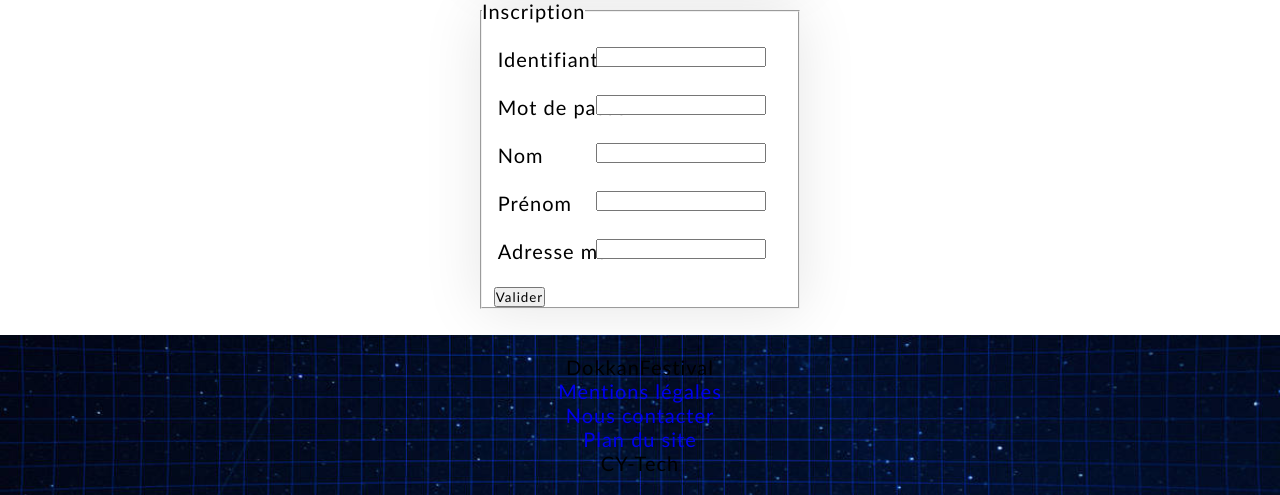
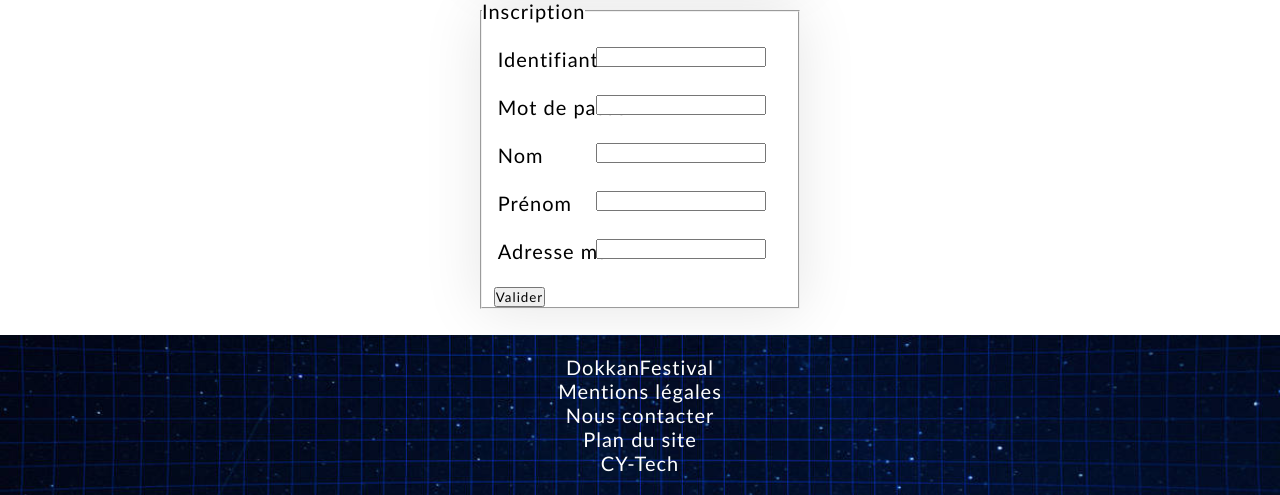
Before and after one commit to kienson/Dev-Web, a PHP site: page /php/id.php in a window 1280 px wide. Shown: the part 518-1013 px from the top of the page. Run offline with PHP 8.4, Linux system fonts and the light colour scheme; the visitor is signed in with stand-in values (Sample User, id 1); data that the repository does not hold is empty.

Commit message:
Update design.css

```diff
--- a/css/design.css
+++ b/css/design.css
@@ -15,9 +15,14 @@ footer {
 	bottom:0%;
 }
 
-footer a p{
+footer a{
   font-family:Trebuchet MS, sans-serif;
   color:white;
+}
+
+footer p{
+  font-family:Trebuchet MS, sans-serif;
+  color: white;
 }
 
 body {
```
